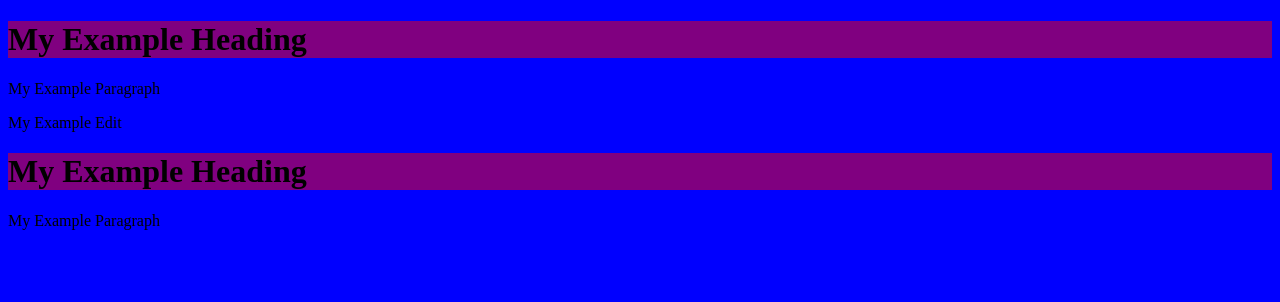
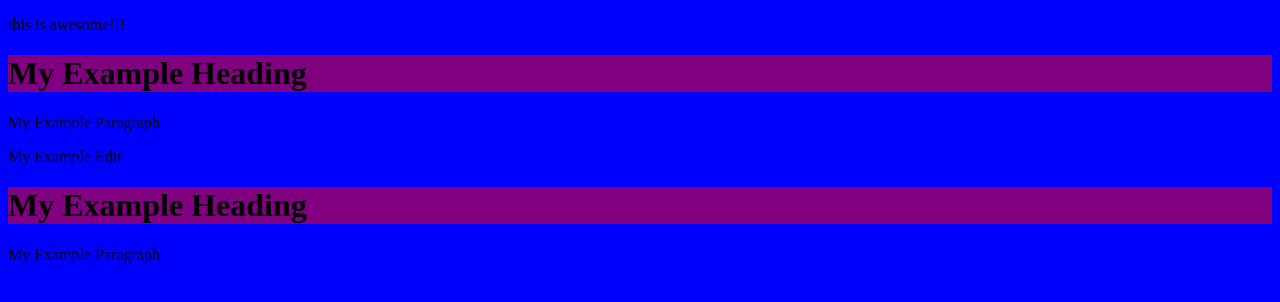
Before and after one commit to DGladman/exampleGit, a plain HTML site: page index.html in a window 1280 px wide. Drawn offline with Linux system fonts and the light colour scheme.

Commit message:
roger's changes

```diff
--- a/index.html
+++ b/index.html
@@ -10,6 +10,11 @@
 </head>
 
 <body>
+
+    <p>this is awesome!!!</p>
+
+
+
     <h1>My Example Heading</h1>
     <p>My Example Paragraph</p>
     <p>My Example Edit</p>
```
